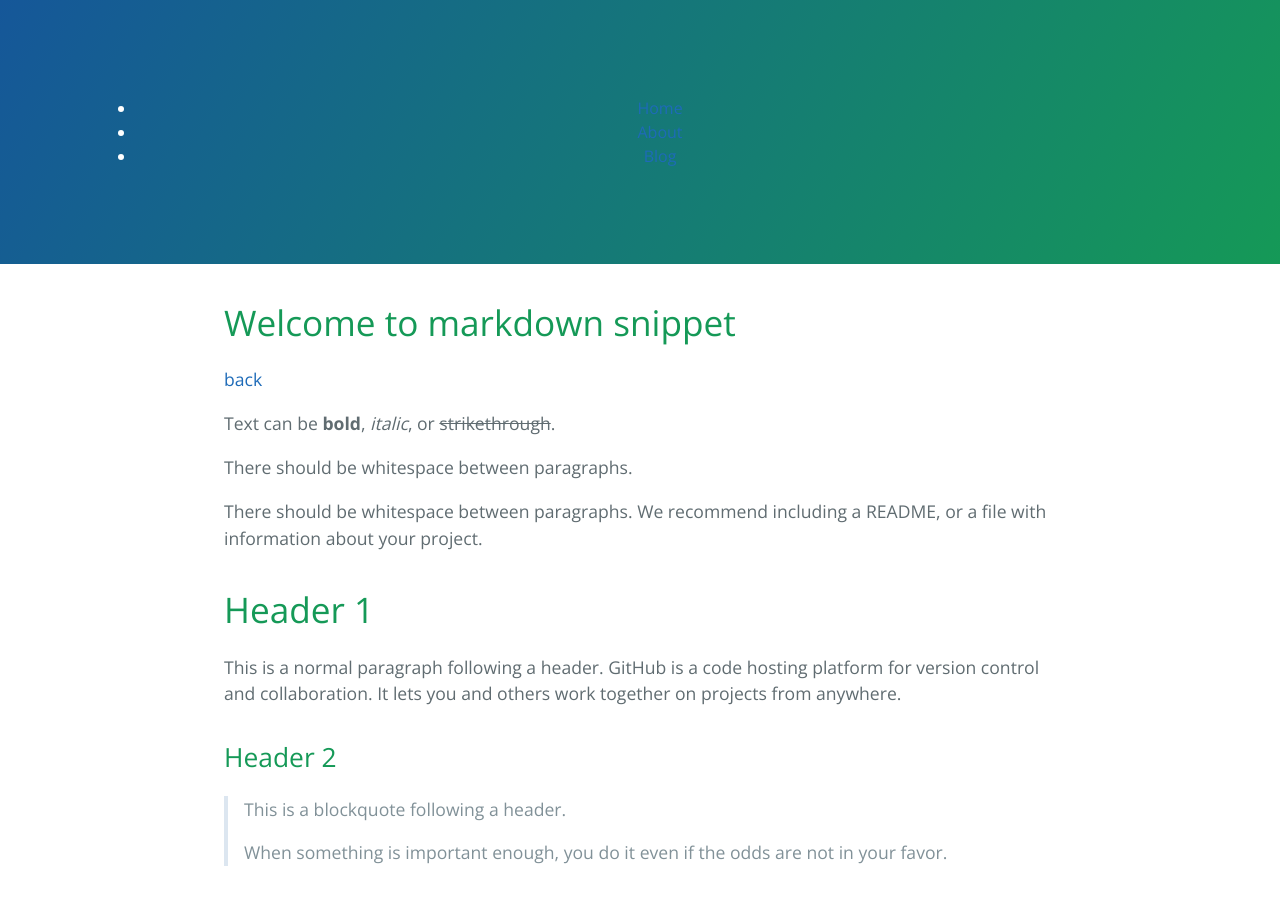
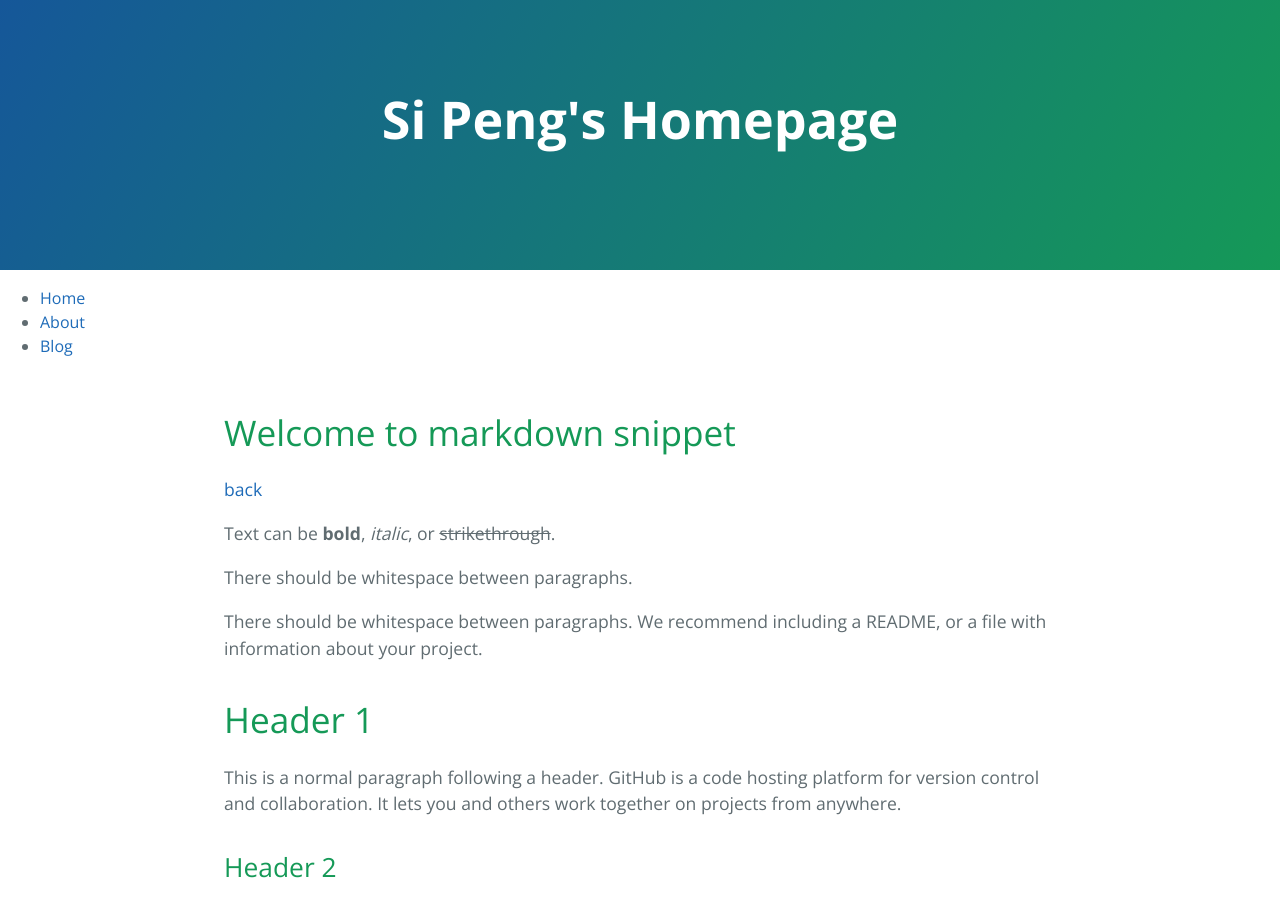
Before and after one commit to sipeng/sipeng.github.io, a Jekyll site: the page built from markdown-snippet.md, in a window 1280 px wide and 900 px high. Built offline with Jekyll 4.4.1, drawn with Linux system fonts in a browser that asks for light colours; the repository's description, which GitHub fills in, is left out.

Commit message:
Update default.html

```diff
--- a/_layouts/default.html
+++ b/_layouts/default.html
@@ -9,17 +9,20 @@
     <link href='https://fonts.googleapis.com/css?family=Open+Sans:400,700' rel='stylesheet' type='text/css'>
     <link rel="stylesheet" href="{{ '/assets/css/style.css?v=' | append: site.github.build_revision | relative_url }}">
   </head>
+
   <body>
     <section class="page-header">
-      <nav>
-        <ul>
-        <li><a href="/">Home</a></li>
-        <li><a href="/about">About</a></li>
-        <li><a href="/blog">Blog</a></li>
-        </ul>
-      </nav>
+      <h1 class="project-name">{{ site.title | default: site.github.repository_name }}</h1>
+      <h2 class="project-tagline">{{ site.description | default: site.github.project_tagline }}</h2>
     </section>
 
+    <nav>
+      <ul>
+      <li><a href="/">Home</a></li>
+      <li><a href="/about">About</a></li>
+      <li><a href="/blog">Blog</a></li>
+      </ul>
+    </nav>
 
     <section class="main-content">
       {{ content }}
```
